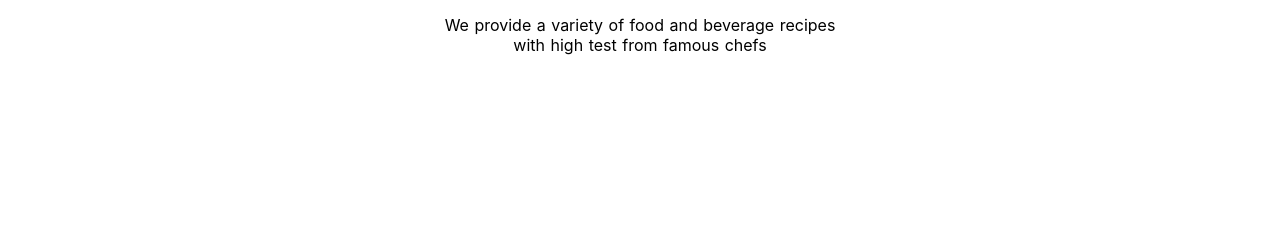
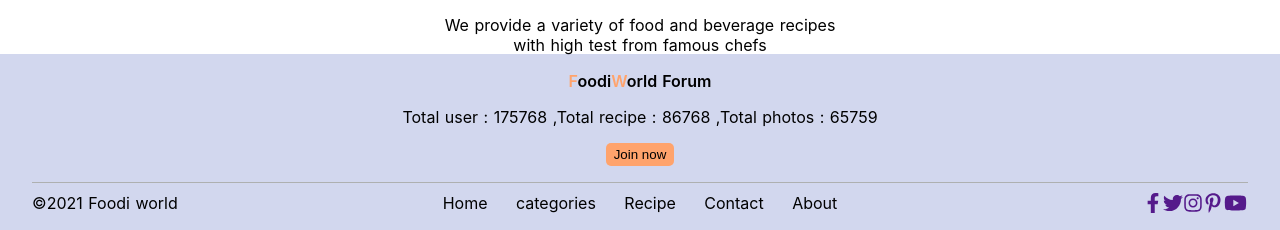
Before and after one commit to nasiruddin01/Food-Recipe-app, a Nuxt app: page /recipe/1 in a window 1280 px wide. Shown: the part 676-906 px from the top of the page. Before the commit the page ends 800 px from the top, so only its background shows below. Built offline with nearby package versions, Linux system fonts and the light colour scheme.

Commit message:
some css implement & fix

```diff
--- /dev/null
+++ b/components/bottom.vue
@@ -0,0 +1,184 @@
+<template>
+  <div class="container">
+    <p class="footer-logo"><span>F</span>oodi<span>W</span>orld Forum</p>
+    <p class="content">
+      Total user : 175768 ,Total recipe : 86768 ,Total photos : 65759
+    </p>
+    <button class="btn">Join now</button>
+
+    <div class="footer">
+      <div class="copyright"><p>&copy;2021 Foodi world</p></div>
+
+      <div class="footer-nav">
+        <p>Home</p>
+        <p>categories</p>
+        <p>Recipe</p>
+        <p>Contact</p>
+        <p>About</p>
+      </div>
+      <div class="media">
+        <a href=""
+          ><svg
+            aria-hidden="true"
+            focusable="false"
+            data-prefix="fab"
+            data-icon="facebook-f"
+            role="img"
+            xmlns="http://www.w3.org/2000/svg"
+            height="20px"
+            width="20px"
+            viewBox="0 0 320 512"
+            class="svg-inline--fa fa-facebook-f fa-w-10 fa-5x"
+          >
+            <path
+              fill="currentColor"
+              d="M279.14 288l14.22-92.66h-88.91v-60.13c0-25.35 12.42-50.06 52.24-50.06h40.42V6.26S260.43 0 225.36 0c-73.22 0-121.08 44.38-121.08 124.72v70.62H22.89V288h81.39v224h100.17V288z"
+              class=""
+            ></path></svg
+        ></a>
+        <a href=""
+          ><svg
+            aria-hidden="true"
+            focusable="false"
+            data-prefix="fab"
+            data-icon="twitter"
+            role="img"
+            xmlns="http://www.w3.org/2000/svg"
+            height="20px"
+            width="20px"
+            viewBox="0 0 512 512"
+            class="svg-inline--fa fa-twitter fa-w-16 fa-5x"
+          >
+            <path
+              fill="currentColor"
+              d="M459.37 151.716c.325 4.548.325 9.097.325 13.645 0 138.72-105.583 298.558-298.558 298.558-59.452 0-114.68-17.219-161.137-47.106 8.447.974 16.568 1.299 25.34 1.299 49.055 0 94.213-16.568 130.274-44.832-46.132-.975-84.792-31.188-98.112-72.772 6.498.974 12.995 1.624 19.818 1.624 9.421 0 18.843-1.3 27.614-3.573-48.081-9.747-84.143-51.98-84.143-102.985v-1.299c13.969 7.797 30.214 12.67 47.431 13.319-28.264-18.843-46.781-51.005-46.781-87.391 0-19.492 5.197-37.36 14.294-52.954 51.655 63.675 129.3 105.258 216.365 109.807-1.624-7.797-2.599-15.918-2.599-24.04 0-57.828 46.782-104.934 104.934-104.934 30.213 0 57.502 12.67 76.67 33.137 23.715-4.548 46.456-13.32 66.599-25.34-7.798 24.366-24.366 44.833-46.132 57.827 21.117-2.273 41.584-8.122 60.426-16.243-14.292 20.791-32.161 39.308-52.628 54.253z"
+              class=""
+            ></path></svg
+        ></a>
+        <a href=""
+          ><svg
+            aria-hidden="true"
+            focusable="false"
+            data-prefix="fab"
+            data-icon="instagram"
+            role="img"
+            xmlns="http://www.w3.org/2000/svg"
+            height="20px"
+            width="20px"
+            viewBox="0 0 448 512"
+            class="svg-inline--fa fa-instagram fa-w-14 fa-5x"
+          >
+            <path
+              fill="currentColor"
+              d="M224.1 141c-63.6 0-114.9 51.3-114.9 114.9s51.3 114.9 114.9 114.9S339 319.5 339 255.9 287.7 141 224.1 141zm0 189.6c-41.1 0-74.7-33.5-74.7-74.7s33.5-74.7 74.7-74.7 74.7 33.5 74.7 74.7-33.6 74.7-74.7 74.7zm146.4-194.3c0 14.9-12 26.8-26.8 26.8-14.9 0-26.8-12-26.8-26.8s12-26.8 26.8-26.8 26.8 12 26.8 26.8zm76.1 27.2c-1.7-35.9-9.9-67.7-36.2-93.9-26.2-26.2-58-34.4-93.9-36.2-37-2.1-147.9-2.1-184.9 0-35.8 1.7-67.6 9.9-93.9 36.1s-34.4 58-36.2 93.9c-2.1 37-2.1 147.9 0 184.9 1.7 35.9 9.9 67.7 36.2 93.9s58 34.4 93.9 36.2c37 2.1 147.9 2.1 184.9 0 35.9-1.7 67.7-9.9 93.9-36.2 26.2-26.2 34.4-58 36.2-93.9 2.1-37 2.1-147.8 0-184.8zM398.8 388c-7.8 19.6-22.9 34.7-42.6 42.6-29.5 11.7-99.5 9-132.1 9s-102.7 2.6-132.1-9c-19.6-7.8-34.7-22.9-42.6-42.6-11.7-29.5-9-99.5-9-132.1s-2.6-102.7 9-132.1c7.8-19.6 22.9-34.7 42.6-42.6 29.5-11.7 99.5-9 132.1-9s102.7-2.6 132.1 9c19.6 7.8 34.7 22.9 42.6 42.6 11.7 29.5 9 99.5 9 132.1s2.7 102.7-9 132.1z"
+              class=""
+            ></path></svg
+        ></a>
+
+        <a href=""
+          ><svg
+            aria-hidden="true"
+            focusable="false"
+            data-prefix="fab"
+            data-icon="pinterest-p"
+            role="img"
+            xmlns="http://www.w3.org/2000/svg"
+            height="20px"
+            width="20px"
+            viewBox="0 0 384 512"
+            class="svg-inline--fa fa-pinterest-p fa-w-12 fa-5x"
+          >
+            <path
+              fill="currentColor"
+              d="M204 6.5C101.4 6.5 0 74.9 0 185.6 0 256 39.6 296 63.6 296c9.9 0 15.6-27.6 15.6-35.4 0-9.3-23.7-29.1-23.7-67.8 0-80.4 61.2-137.4 140.4-137.4 68.1 0 118.5 38.7 118.5 109.8 0 53.1-21.3 152.7-90.3 152.7-24.9 0-46.2-18-46.2-43.8 0-37.8 26.4-74.4 26.4-113.4 0-66.2-93.9-54.2-93.9 25.8 0 16.8 2.1 35.4 9.6 50.7-13.8 59.4-42 147.9-42 209.1 0 18.9 2.7 37.5 4.5 56.4 3.4 3.8 1.7 3.4 6.9 1.5 50.4-69 48.6-82.5 71.4-172.8 12.3 23.4 44.1 36 69.3 36 106.2 0 153.9-103.5 153.9-196.8C384 71.3 298.2 6.5 204 6.5z"
+              class=""
+            ></path></svg
+        ></a>
+        <a href=""
+          ><svg
+            aria-hidden="true"
+            focusable="false"
+            data-prefix="fab"
+            data-icon="youtube"
+            role="img"
+            xmlns="http://www.w3.org/2000/svg"
+            height="20px"
+            width="25px"
+            viewBox="0 0 576 512"
+            class="svg-inline--fa fa-youtube fa-w-18 fa-5x"
+          >
+            <path
+              fill="currentColor"
+              d="M549.655 124.083c-6.281-23.65-24.787-42.276-48.284-48.597C458.781 64 288 64 288 64S117.22 64 74.629 75.486c-23.497 6.322-42.003 24.947-48.284 48.597-11.412 42.867-11.412 132.305-11.412 132.305s0 89.438 11.412 132.305c6.281 23.65 24.787 41.5 48.284 47.821C117.22 448 288 448 288 448s170.78 0 213.371-11.486c23.497-6.321 42.003-24.171 48.284-47.821 11.412-42.867 11.412-132.305 11.412-132.305s0-89.438-11.412-132.305zm-317.51 213.508V175.185l142.739 81.205-142.739 81.201z"
+              class=""
+            ></path></svg
+        ></a>
+      </div>
+    </div>
+  </div>
+</template>
+
+<script>
+export default {}
+</script>
+
+<style lang="scss" scoped>
+@import '@/assets/style.scss';
+.container {
+  max-width: 100vw;
+  width: 100%;
+  margin: 0 auto;
+  box-shadow: 0px 0px 0px 1px $color-border;
+  background: $color-border;
+  padding: 1rem 0;
+  .footer-logo {
+    font-size: 16px;
+    font-weight: 600;
+    text-align: center;
+    span {
+      color: #ffa36c;
+    }
+  }
+  .content {
+    margin: 1rem 0;
+    text-align: center;
+  }
+  .btn {
+    margin: 1rem auto 0 auto;
+    display: flex;
+    flex-direction: column;
+    justify-content: center;
+    background: #ffa36c;
+    padding: 0.25rem 0.5rem;
+    border: none;
+    outline: none;
+    border-radius: 5px;
+  }
+  .footer {
+    width: 95%;
+    margin: 1rem auto 0 auto;
+    display: grid;
+    grid-template-columns: 1fr 1fr 1fr;
+    grid-gap: 1rem;
+    border-top: 1px solid $color-tertiary;
+    padding-top: 10px;
+    @media (max-width: 768px) {
+      display: flex;
+      flex-direction: column;
+      justify-content: center;
+      align-items: center;
+    }
+    .footer-nav {
+      display: flex;
+      flex-direction: row;
+      justify-content: space-between;
+    }
+    .media {
+      margin-left: auto;
+      @media (max-width: 768px) {
+        margin: 0 auto;
+      }
+    }
+  }
+}
+</style>
--- a/components/navbar.vue
+++ b/components/navbar.vue
@@ -5,8 +5,8 @@
       <div class="navbar">
         <p>Home</p>
         <p>Meal</p>
-        <p>Random meal</p>
-        <div class="search-bar">
+        <p @click="randomMeals">Random meal</p>
+        <div @click="searchMeals" class="search-bar">
           <input type="text" placeholder="Search your recipe" />
           <div>
             <svg
--- a/layouts/default.vue
+++ b/layouts/default.vue
@@ -4,14 +4,16 @@
     <home />
     <popularfood />
     <Nuxt />
+    <bottom />
   </div>
 </template>
 <script>
 import navbar from '../components/navbar.vue'
 import home from '../components/home.vue'
 import popularfood from '../components/popularfood.vue'
+import bottom from '../components/bottom.vue'
 export default {
-  components: { navbar, home, popularfood },
+  components: { navbar, home, popularfood, bottom },
 }
 </script>
 
--- a/pages/index.vue
+++ b/pages/index.vue
@@ -10,7 +10,7 @@
     </div>
     <h2 v-if="searchedMeals">Sarched Meal</h2>
     <div v-for="meal in searchedMeals" :key="meal.idMeal" class="meal">
-      <img :src="meal.strMealThumb" alt="" />
+      <!-- <img :src="meal.strMealThumb" alt="" /> -->
 
       <div v-if="meal" class="header">
         <div class="about">
@@ -19,21 +19,18 @@
           <h4 v-if="meal.strCategory">Food category: {{ meal.strCategory }}</h4>
           <h4 v-if="meal.strTags">Tag : {{ meal.strTags }}</h4>
         </div>
-
+        <!-- <button @click="showDetails(meal)">show</button>
+        {{ meal.showDetails }} value -->
+        <!-- <template v-if="meal.showDetails"> -->
         <h3>Required Ingredient:</h3>
         <div class="ingredient">
           <template v-for="i in 20">
-            <p
-              v-if="meal['strIngredient' + i]"
-              :key="'strIngredient' + i"
-              :class="materials"
-            >
+            <p v-if="meal['strIngredient' + i]" :key="'strIngredient' + i">
               {{ meal['strIngredient' + i] }}
               : {{ meal['strMeasure' + i] }}
             </p>
           </template>
         </div>
-
         <p class="instruction">{{ meal.strInstructions }}</p>
         <a :href="meal.strSource" target="_blank">Recipe source</a>
         <a :href="meal.strYoutube" target="_blank"
@@ -55,12 +52,13 @@
               class=""
             ></path></svg
         ></a>
+        <!-- </template> -->
       </div>
     </div>
 
     <h2 v-if="randomMeals">Random Meal</h2>
-    <div class="random-meal">
-      <img :src="randomMeals.strMealThumb" alt="" />
+    <div v-if="randomMeals" class="random-meal">
+      <!-- <img :src="randomMeals.strMealThumb" alt="" /> -->
       <div v-if="randomMeals" class="header">
         <div class="about">
           <h1>Fish: {{ randomMeals.strMeal }}</h1>
@@ -77,7 +75,6 @@
             <p
               v-if="randomMeals['strIngredient' + i]"
               :key="'strIngredient' + i"
-              :class="materials"
             >
               {{ randomMeals['strIngredient' + i] }}
               : {{ randomMeals['strMeasure' + i] }}
@@ -122,6 +119,7 @@
       randomMeals: null,
       singleMeals: null,
       searchedMeals: null,
+      // mutedMeals: [],
     }
   },
   computed: {
@@ -132,6 +130,18 @@
       }
     },
   },
+  // watch: {
+  //   searchedMeals: {
+  //     deep: true,
+  //     immediate: true,
+  //     handler(value) {
+  //       this.mutedMeals = JSON.parse(JSON.stringify(value))
+  //       this.mutedMeals.map((meal) => {
+  //         return meal
+  //       })
+  //     },
+  //   },
+  // },
   mounted() {
     this.fetchRandomMeals()
   },
@@ -163,6 +173,18 @@
           console.log(error)
         })
     },
+    // showDetails(meal) {
+    //   this.searchedMeals.map((m) => {
+    //     if (m.idMeal === meal.idMeal) {
+    //       const dummy = JSON.parse(JSON.stringify(m))
+    //       if (Object.hasOwnProperty(dummy, { showDetails: false })) {
+    //         meal.showDetails = !meal.showDetails
+    //       } else m.showDetails = false
+    //     }
+    //     return m
+    //   })
+    //   console.log('clicked', this.searchedMeals)
+    // },
   },
 }
 </script>
@@ -260,8 +282,6 @@
     margin-top: 2rem;
     padding-bottom: 2rem;
     @media (max-width: 768px) {
-      // display: grid;
-      // grid-template-rows: 1fr 1fr;
       display: flex;
       flex-direction: column;
     }
```
